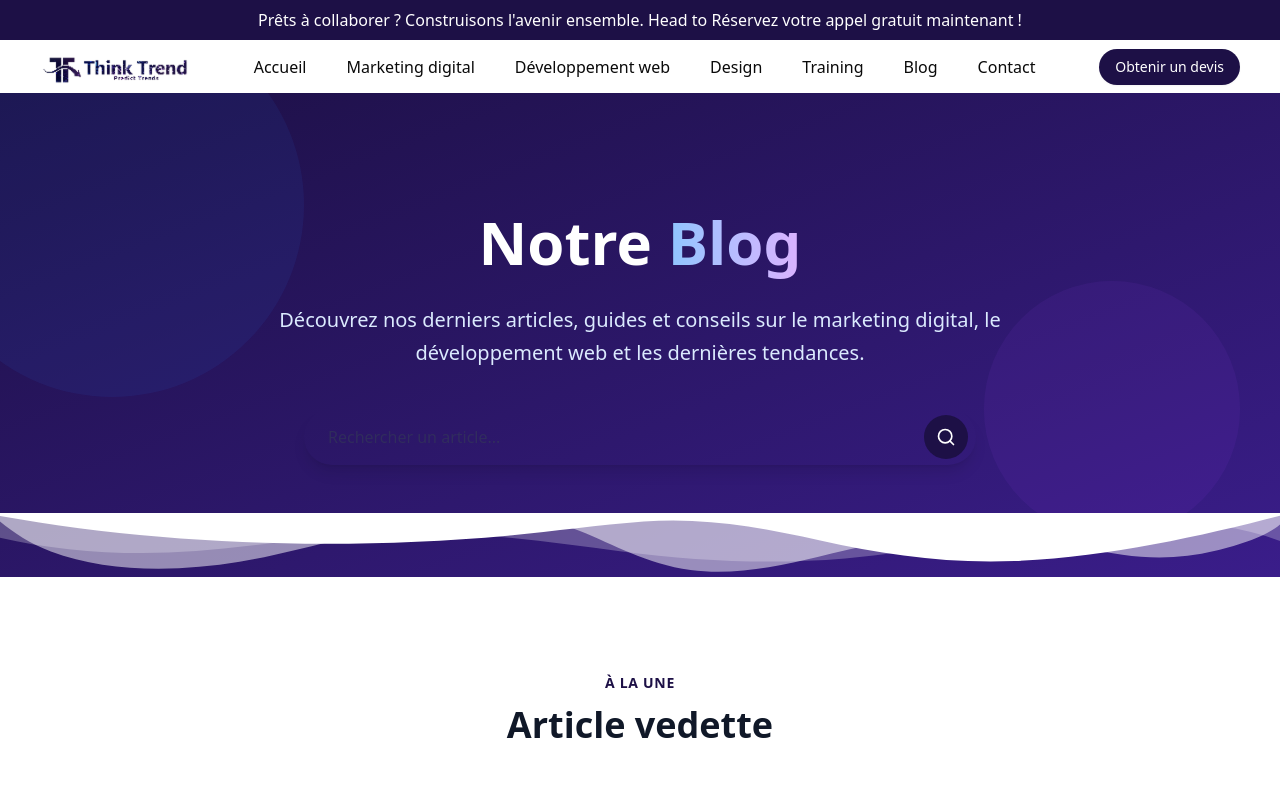
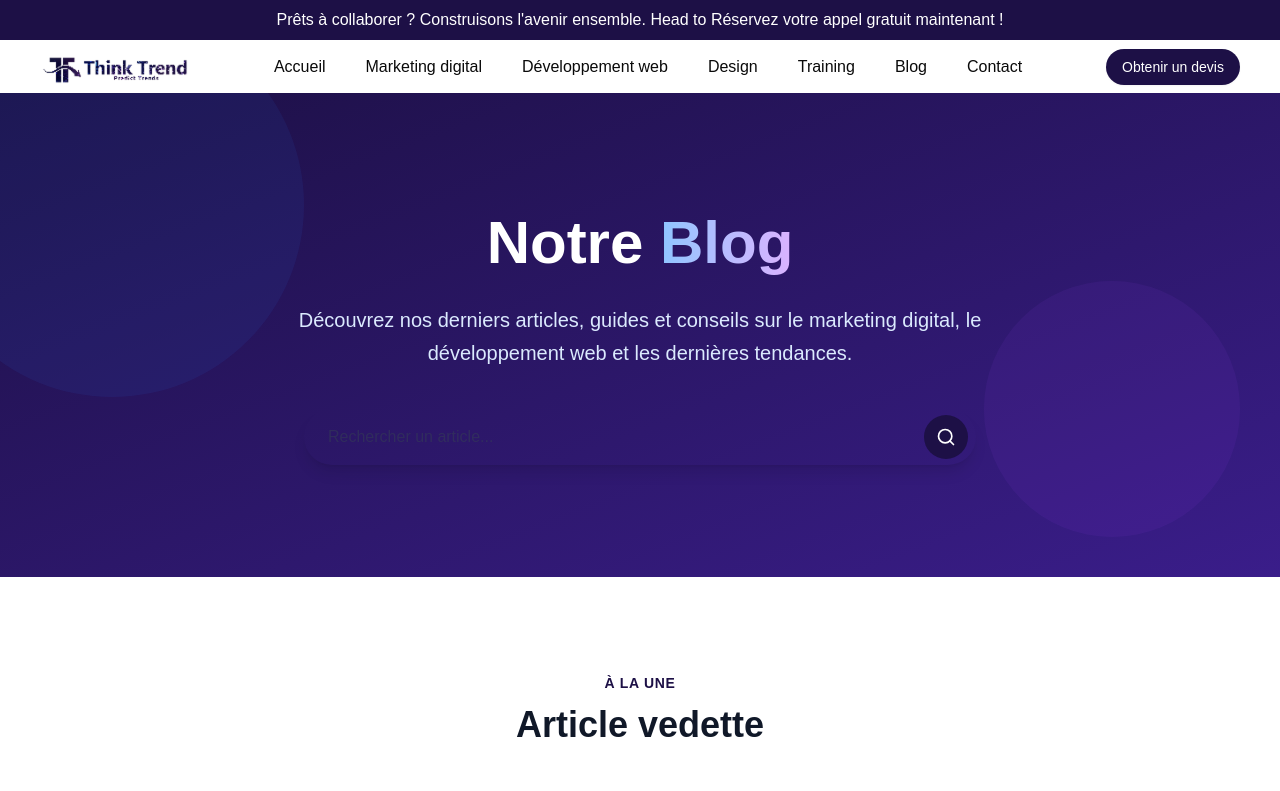
Before and after one commit to Selim735/vitrine-thinktrend, a Next.js app: page /blog in a window 1280 px wide. Shown: the top 791 px of the page. Built offline with nearby package versions, Linux system fonts and the light colour scheme.

Commit message:
style(blog-header): comment out wave divider SVG for layout adjustments

```diff
--- a/src/app/globals.css
+++ b/src/app/globals.css
@@ -2,6 +2,14 @@
 @import "tw-animate-css";
 
 @custom-variant dark (&:is(.dark *));
+body {
+  font-family: Arial, Helvetica, sans-serif;
+}
+@layer utilities {
+  .text-balance {
+    text-wrap: balance;
+  }
+}
 
 @theme inline {
   --color-background: var(--background);
@@ -113,10 +121,108 @@
 }
 
 @layer base {
+  :root {
+    --background: 0 0% 100%;
+    --foreground: 0 0% 3.9%;
+    --card: 0 0% 100%;
+    --card-foreground: 0 0% 3.9%;
+    --popover: 0 0% 100%;
+    --popover-foreground: 0 0% 3.9%;
+    --primary: 0 0% 9%;
+    --primary-foreground: 0 0% 98%;
+    --secondary: 0 0% 96.1%;
+    --secondary-foreground: 0 0% 9%;
+    --muted: 0 0% 96.1%;
+    --muted-foreground: 0 0% 45.1%;
+    --accent: 0 0% 96.1%;
+    --accent-foreground: 0 0% 9%;
+    --destructive: 0 84.2% 60.2%;
+    --destructive-foreground: 0 0% 98%;
+    --border: 0 0% 89.8%;
+    --input: 0 0% 89.8%;
+    --ring: 0 0% 3.9%;
+    --chart-1: 12 76% 61%;
+    --chart-2: 173 58% 39%;
+    --chart-3: 197 37% 24%;
+    --chart-4: 43 74% 66%;
+    --chart-5: 27 87% 67%;
+    --radius: 0.5rem;
+    --sidebar-background: 0 0% 98%;
+    --sidebar-foreground: 240 5.3% 26.1%;
+    --sidebar-primary: 240 5.9% 10%;
+    --sidebar-primary-foreground: 0 0% 98%;
+    --sidebar-accent: 240 4.8% 95.9%;
+    --sidebar-accent-foreground: 240 5.9% 10%;
+    --sidebar-border: 220 13% 91%;
+    --sidebar-ring: 217.2 91.2% 59.8%;
+  }
+  .dark {
+    --background: 0 0% 3.9%;
+    --foreground: 0 0% 98%;
+    --card: 0 0% 3.9%;
+    --card-foreground: 0 0% 98%;
+    --popover: 0 0% 3.9%;
+    --popover-foreground: 0 0% 98%;
+    --primary: 0 0% 98%;
+    --primary-foreground: 0 0% 9%;
+    --secondary: 0 0% 14.9%;
+    --secondary-foreground: 0 0% 98%;
+    --muted: 0 0% 14.9%;
+    --muted-foreground: 0 0% 63.9%;
+    --accent: 0 0% 14.9%;
+    --accent-foreground: 0 0% 98%;
+    --destructive: 0 62.8% 30.6%;
+    --destructive-foreground: 0 0% 98%;
+    --border: 0 0% 14.9%;
+    --input: 0 0% 14.9%;
+    --ring: 0 0% 83.1%;
+    --chart-1: 220 70% 50%;
+    --chart-2: 160 60% 45%;
+    --chart-3: 30 80% 55%;
+    --chart-4: 280 65% 60%;
+    --chart-5: 340 75% 55%;
+    --sidebar-background: 240 5.9% 10%;
+    --sidebar-foreground: 240 4.8% 95.9%;
+    --sidebar-primary: 224.3 76.3% 48%;
+    --sidebar-primary-foreground: 0 0% 100%;
+    --sidebar-accent: 240 3.7% 15.9%;
+    --sidebar-accent-foreground: 240 4.8% 95.9%;
+    --sidebar-border: 240 3.7% 15.9%;
+    --sidebar-ring: 217.2 91.2% 59.8%;
+  }
+}
+@layer base {
   * {
-    @apply border-border outline-ring/50;
+    @apply border-border;
   }
   body {
     @apply bg-background text-foreground;
   }
 }
+
+/* Animation pour le défilement des logos */
+@keyframes marquee {
+  0% {
+    transform: translateX(0);
+  }
+  100% {
+    transform: translateX(-50%);
+  }
+}
+
+@keyframes marquee-reverse {
+  0% {
+    transform: translateX(-50%);
+  }
+  100% {
+    transform: translateX(0);
+  }
+}
+
+.animate-marquee {
+  animation: marquee 30s linear infinite;
+}
+
+.animate-marquee-reverse {
+  animation: marquee-reverse 30s linear infinite;
+}
--- a/src/components/blog/blog-header.tsx
+++ b/src/components/blog/blog-header.tsx
@@ -49,7 +49,7 @@ export default function BlogHeader() {
         </motion.div>
       </div>
 
-      {/* Wave divider */}
+      {/* Wave divider
       <div className="absolute bottom-0 left-0 w-full">
         <svg viewBox="0 0 1200 120" preserveAspectRatio="none" className="h-16 w-full">
           <path
@@ -67,7 +67,7 @@ export default function BlogHeader() {
             fill="#ffffff"
           ></path>
         </svg>
-      </div>
+      </div>*/}
     </section>
   )
 }
```
